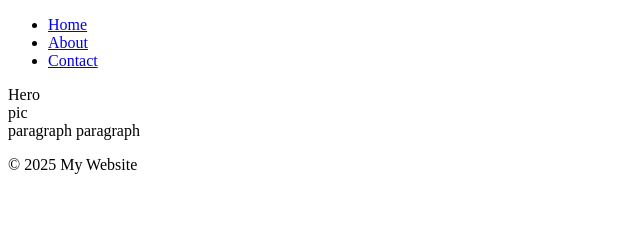
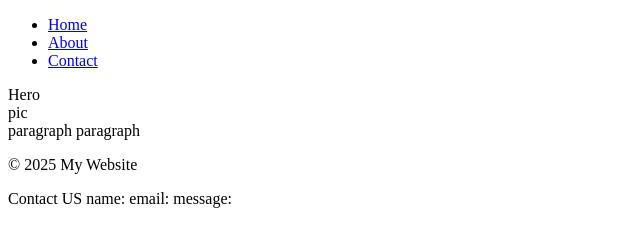
Before and after one commit to evokeanewday/lab1_proj, a plain HTML site: page index.html in a window 1280 px wide. Shown: the whole page, without its empty margins (0-640 px from the left). Drawn offline with Linux system fonts and the light colour scheme.

Commit message:
contact form

```diff
--- a/index.html
+++ b/index.html
@@ -24,6 +24,11 @@
   </div>
     <footer>
   <p>&copy; 2025 My Website</p>
+      <div> Contact US
+        name:
+        email:
+        message:
+      </div>
 </footer>
 </body>
 </html>
```
